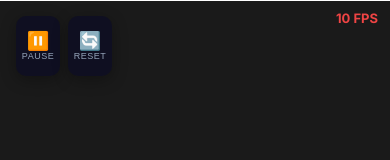
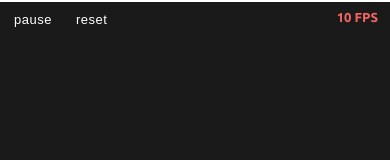
Before and after one commit to bjsmithxyz/Colony, a plain HTML site: page index.html in a window 390 px wide. Drawn offline with Linux system fonts and the light colour scheme; animation ran at ten frames a second.

Commit message:
UI: Simplify look — pixel background, Ubuntu font bundled, minimalist controls, pixel spinner, FPS color mapping

```diff
--- a/index.html
+++ b/index.html
@@ -5,12 +5,14 @@
     <meta name="viewport" content="width=device-width, initial-scale=1.0">
     <title>Colony</title>
     <link rel="stylesheet" href="styles.css">
-    <link rel="preconnect" href="https://fonts.googleapis.com">
-    <link rel="preconnect" href="https://fonts.gstatic.com" crossorigin>
-    <link href="https://fonts.googleapis.com/css2?family=Inter:wght@300;400;500;600;700&display=swap" rel="stylesheet">
-    <script src="js/EnhancedUI.js"></script>
+    <!-- Ubuntu font bundled locally via @font-face in styles.css -->
+    <link rel="preload" href="/assets/fonts/ubuntu-300.woff2" as="font" type="font/woff2" crossorigin>
+    <link rel="preload" href="/assets/fonts/ubuntu-400.woff2" as="font" type="font/woff2" crossorigin>
+    <link rel="preload" href="/assets/fonts/ubuntu-500.woff2" as="font" type="font/woff2" crossorigin>
+    <link rel="preload" href="/assets/fonts/ubuntu-700.woff2" as="font" type="font/woff2" crossorigin>
 </head>
 <body>
+    <canvas id="bgPixels" aria-hidden="true"></canvas>
     <!-- Loading Screen -->
     <div id="loadingScreen" class="loading-screen">
         <div class="loading-content">
@@ -30,15 +32,9 @@
                 <canvas id="simulationCanvas"></canvas>
                 <div class="canvas-overlay">
                     <div class="quick-actions">
-                    <button class="quick-action-btn" id="pausePlayBtn" title="Pause/Play">
-                        <span class="btn-icon">⏸️</span>
-                        <span class="btn-label">Pause</span>
-                    </button>
-                    <button class="quick-action-btn" id="resetBtn" title="Reset Simulation">
-                        <span class="btn-icon">🔄</span>
-                        <span class="btn-label">Reset</span>
-                    </button>
-                </div>
+                        <button id="pausePlayBtn" class="sim-control-link" title="Pause/Play">pause</button>
+                        <button id="resetBtn" class="sim-control-link" title="Reset Simulation">reset</button>
+                    </div>
                 </div>
                 <!-- Attached to canvas container: FPS badge, overview stats, speed control -->
                 <div class="performance-indicator">
@@ -84,6 +80,8 @@
 
 
 
+    <script src="js/bgPixels.js"></script>
+    <script src="js/EnhancedUI.js"></script>
     <script src="js/main.js" type="module"></script>
 </body>
 </html>
--- a/js/EnhancedUI.js
+++ b/js/EnhancedUI.js
@@ -195,8 +195,17 @@ class EnhancedUI {
     hideLoadingScreen() {
         const loadingScreen = document.getElementById('loadingScreen');
         if (loadingScreen) {
+            // stop progress animation if running
+            if (this._loadingInterval) {
+                clearInterval(this._loadingInterval);
+                this._loadingInterval = null;
+            }
             setTimeout(() => {
                 loadingScreen.classList.add('hidden');
+                // ensure it's removed from layout after transition
+                setTimeout(() => {
+                    loadingScreen.style.display = 'none';
+                }, 600);
             }, 500);
         }
     }
@@ -207,13 +216,14 @@ class EnhancedUI {
     animateProgressBar() {
         const progressBar = document.getElementById('loadingProgressBar');
         if (!progressBar) return;
-
         let progress = 0;
-        const interval = setInterval(() => {
+        // store interval id so it can be cleared when hiding the screen
+        this._loadingInterval = setInterval(() => {
             progress += Math.random() * 15 + 5;
             if (progress >= 100) {
                 progress = 100;
-                clearInterval(interval);
+                clearInterval(this._loadingInterval);
+                this._loadingInterval = null;
             }
             progressBar.style.width = `${progress}%`;
         }, 100);
--- a/js/SimulationRenderer.js
+++ b/js/SimulationRenderer.js
@@ -201,18 +201,18 @@ export class SimulationRenderer {
         if (!fpsIndicator) return;
 
         fpsIndicator.textContent = `${this.fps} FPS`;
-
-        // Update color based on performance
-        if (this.fps < 30) {
-            fpsIndicator.style.color = '#ef4444';
-            fpsIndicator.style.borderColor = 'rgba(239, 68, 68, 0.3)';
-        } else if (this.fps < 50) {
-            fpsIndicator.style.color = '#f59e0b';
-            fpsIndicator.style.borderColor = 'rgba(245, 158, 11, 0.3)';
-        } else {
-            fpsIndicator.style.color = '#10b981';
-            fpsIndicator.style.borderColor = 'rgba(16, 185, 129, 0.3)';
-        }
+        // Map fps to a value between 0 (bad) and 1 (good) using 60 as target
+        const clamped = Math.max(0, Math.min(1, this.fps / 60));
+        // Interpolate between red (#ef4444) at 0 and white (#ffffff) at 1
+        const lerp = (a, b, t) => Math.round(a + (b - a) * t);
+        const hexToRgb = (hex) => hex.replace('#','').match(/.{2}/g).map(h => parseInt(h,16));
+        const rgbToHex = (r,g,b) => '#' + [r,g,b].map(v => v.toString(16).padStart(2,'0')).join('');
+        const redRgb = hexToRgb('ef4444');
+        const whiteRgb = hexToRgb('ffffff');
+        const r = lerp(redRgb[0], whiteRgb[0], clamped);
+        const g = lerp(redRgb[1], whiteRgb[1], clamped);
+        const b = lerp(redRgb[2], whiteRgb[2], clamped);
+        fpsIndicator.style.color = rgbToHex(r,g,b);
     }
 
     updatePerformanceMetrics() {
--- /dev/null
+++ b/js/bgPixels.js
@@ -0,0 +1,66 @@
+// Background pixel splatter generator
+(function(){
+    const canvas = document.getElementById('bgPixels');
+    if (!canvas) return;
+    const ctx = canvas.getContext('2d');
+
+    function resize() {
+        const dpr = window.devicePixelRatio || 1;
+        canvas.width = Math.floor(window.innerWidth * dpr);
+        canvas.height = Math.floor(window.innerHeight * dpr);
+        canvas.style.width = window.innerWidth + 'px';
+        canvas.style.height = window.innerHeight + 'px';
+        ctx.scale(dpr, dpr);
+        drawPixels();
+    }
+
+    function drawPixels() {
+        // Clear
+        ctx.clearRect(0,0,canvas.width, canvas.height);
+
+        const w = window.innerWidth;
+        const h = window.innerHeight;
+
+        // base grey background
+        ctx.fillStyle = '#141414';
+        ctx.fillRect(0,0,w,h);
+
+        // Draw random pixel splatters
+        const density = Math.max(0.0006, Math.min(0.002, (w*h) / (1024*1024) * 0.001));
+        const count = Math.floor(w * h * density);
+
+        for (let i=0;i<count;i++){
+            const x = Math.floor(Math.random()*w);
+            const y = Math.floor(Math.random()*h);
+            const size = Math.random() < 0.9 ? 1 : (Math.random()*3|0) + 1; // mostly 1px, some larger
+            const shade = Math.floor(30 + Math.random() * 70); // grey shades
+            ctx.fillStyle = `rgb(${shade},${shade},${shade})`;
+            ctx.fillRect(x, y, size, size);
+        }
+    }
+
+    // Redraw on resize with debounce
+    let resizeTimeout;
+    window.addEventListener('resize', ()=>{
+        clearTimeout(resizeTimeout);
+        resizeTimeout = setTimeout(resize, 120);
+    });
+
+    // Initial draw
+    resize();
+
+    // Optional: animate subtle flicker by occasionally redrawing some pixels
+    setInterval(()=>{
+        // randomly tweak a few pixels to add life
+        const w = window.innerWidth;
+        const h = window.innerHeight;
+        for (let i=0;i<200;i++){
+            const x = Math.floor(Math.random()*w);
+            const y = Math.floor(Math.random()*h);
+            const shade = Math.floor(20 + Math.random() * 80);
+            ctx.fillStyle = `rgb(${shade},${shade},${shade})`;
+            ctx.fillRect(x,y,1,1);
+        }
+    }, 1200 + Math.random()*800);
+
+})();
--- a/js/main.js
+++ b/js/main.js
@@ -29,10 +29,22 @@ document.addEventListener('DOMContentLoaded', async () => {
 
         // Hide loading screen after a short delay
         setTimeout(() => {
-            if (window.enhancedUI) {
+            if (window.enhancedUI && typeof window.enhancedUI.hideLoadingScreen === 'function') {
                 window.enhancedUI.hideLoadingScreen();
+            } else {
+                const loadingScreen = document.getElementById('loadingScreen');
+                if (loadingScreen) loadingScreen.classList.add('hidden');
             }
         }, 1500);
+
+        // Forcefully remove the loading element after a short grace period as a fallback
+        setTimeout(() => {
+            const loadingScreen = document.getElementById('loadingScreen');
+            if (loadingScreen) {
+                loadingScreen.style.display = 'none';
+            }
+        }, 2500);
+        console.log('Loading screen hide forced (main.js)');
 
     } catch (error) {
         console.error('Failed to initialize simulation:', error);
--- a/styles.css
+++ b/styles.css
@@ -5,14 +5,61 @@
     box-sizing: border-box;
 }
 
+/* Enforce Ubuntu as the global font for all elements */
+html, body {
+    font-family: 'Ubuntu', ui-sans-serif, system-ui, -apple-system, 'Segoe UI', Roboto, 'Helvetica Neue', Arial, sans-serif;
+}
+
 body {
-    font-family: 'Inter', -apple-system, BlinkMacSystemFont, 'Segoe UI', Roboto, Oxygen, Ubuntu, Cantarell, sans-serif;
-    background: linear-gradient(135deg, #0f0f23 0%, #1a1a2e 50%, #16213e 100%);
-    color: #e2e8f0;
-    line-height: 1.6;
+    /* Prefer Ubuntu font (loaded via Google Fonts) then fall back */
+    font-family: 'Ubuntu', ui-sans-serif, system-ui, -apple-system, 'Segoe UI', Roboto, 'Helvetica Neue', Arial, sans-serif;
+    /* Pixel / stepped gradient from grey to black using repeating-linear-gradient */
+    background: repeating-linear-gradient(180deg,
+        #2d2d2d 0px,
+        #2d2d2d 2px,
+        #242424 2px,
+        #242424 4px,
+        #1a1a1a 4px,
+        #1a1a1a 6px,
+        #0f0f0f 6px,
+        #0f0f0f 8px
+    );
+    color: #ffffff; /* all text white by default */
+    line-height: 1.5;
     overflow: hidden;
     font-size: 14px;
 }
+
+/* Local Ubuntu font-face fallbacks (bundled WOFF2 files) */
+@font-face {
+    font-family: 'Ubuntu';
+    font-style: normal;
+    font-weight: 300;
+    font-display: swap;
+    src: url('assets/fonts/ubuntu-300.woff2') format('woff2');
+}
+@font-face {
+    font-family: 'Ubuntu';
+    font-style: normal;
+    font-weight: 400;
+    font-display: swap;
+    src: url('assets/fonts/ubuntu-400.woff2') format('woff2');
+}
+@font-face {
+    font-family: 'Ubuntu';
+    font-style: normal;
+    font-weight: 500;
+    font-display: swap;
+    src: url('assets/fonts/ubuntu-500.woff2') format('woff2');
+}
+@font-face {
+    font-family: 'Ubuntu';
+    font-style: normal;
+    font-weight: 700;
+    font-display: swap;
+    src: url('assets/fonts/ubuntu-700.woff2') format('woff2');
+}
+
 
 /* ===== LOADING SCREEN ===== */
 .loading-screen {
@@ -21,7 +68,8 @@ body {
     left: 0;
     width: 100vw;
     height: 100vh;
-    background: linear-gradient(135deg, #0f0f23 0%, #1a1a2e 50%, #16213e 100%);
+    /* use a subtle dark overlay so the bg pixel canvas shows through */
+    background: rgba(0,0,0,0.6);
     display: flex;
     align-items: center;
     justify-content: center;
@@ -37,16 +85,17 @@ body {
 .loading-content {
     text-align: center;
     max-width: 400px;
+    font-family: 'Ubuntu', ui-sans-serif, system-ui, -apple-system, 'Segoe UI', Roboto, 'Helvetica Neue', Arial, sans-serif;
 }
 
 .loading-spinner {
-    width: 48px;
-    height: 48px;
-    border: 3px solid rgba(79, 172, 254, 0.2);
-    border-top: 3px solid #4facfe;
-    border-radius: 50%;
-    animation: spin 1s linear infinite;
-    margin: 0 auto 24px;
+    width: 36px;
+    height: 36px;
+    position: relative;
+    margin: 0 auto 20px;
+    image-rendering: pixelated;
+    /* rotate in discrete steps for pixelated feel */
+    animation: spin 900ms steps(4) infinite;
 }
 
 @keyframes spin {
@@ -54,29 +103,48 @@ body {
     100% { transform: rotate(360deg); }
 }
 
+/* Build a 3x3 pixel block using a pseudo element */
+.loading-spinner::before {
+    content: '';
+    position: absolute;
+    left: 50%;
+    top: 50%;
+    /* single pixel size and offset grid */
+    width: 6px;
+    height: 6px;
+    background: rgba(255,255,255,0.95);
+    /* place the top-left of the pixel-grid slightly offset so box-shadows create a 3x3 block */
+    transform: translate(-9px, -9px);
+    /* create a 3x3 block via box-shadow (columns: 0,8,16 ; rows: 0,8,16) */
+    box-shadow:
+        8px 0 rgba(255,255,255,0.95), 16px 0 rgba(255,255,255,0.95),
+        0 8px rgba(255,255,255,0.95), 8px 8px rgba(255,255,255,0.95), 16px 8px rgba(255,255,255,0.95),
+        0 16px rgba(255,255,255,0.95), 8px 16px rgba(255,255,255,0.95), 16px 16px rgba(255,255,255,0.95);
+}
+
 .loading-content h2 {
     font-size: 24px;
     font-weight: 600;
     margin-bottom: 8px;
-    color: #f8fafc;
+    color: #ffffff;
 }
 
 .loading-content p {
-    color: #94a3b8;
+    color: #e6edf3;
     margin-bottom: 24px;
 }
 
 .loading-progress {
     width: 100%;
     height: 4px;
-    background: rgba(79, 172, 254, 0.2);
+    background: rgba(255,255,255,0.04);
     border-radius: 2px;
     overflow: hidden;
 }
 
 .loading-progress-bar {
     height: 100%;
-    background: linear-gradient(90deg, #4facfe 0%, #00f2fe 100%);
+    background: linear-gradient(90deg, rgba(255,255,255,0.95) 0%, rgba(255,255,255,0.7) 100%);
     border-radius: 2px;
     width: 0%;
     transition: width 0.3s ease;
@@ -102,16 +170,34 @@ body {
     display: flex;
     align-items: center;
     justify-content: center;
-    background: radial-gradient(circle at 30% 40%, rgba(79, 172, 254, 0.05) 0%, transparent 50%);
+    background: transparent;
+}
+
+/* Background pixel canvas sits behind all content */
+#bgPixels {
+    position: fixed;
+    inset: 0;
+    width: 100%;
+    height: 100%;
+    z-index: 0;
+    pointer-events: none;
+    image-rendering: pixelated;
+    image-rendering: crisp-edges;
+}
+
+/* Ensure app content sits above the background canvas */
+.app-container, .main-content, .canvas-container, #simulationCanvas, .canvas-overlay {
+    position: relative;
+    z-index: 1;
 }
 
 #simulationCanvas {
-    border: 1px solid rgba(255, 255, 255, 0.9);
+    border: 2px solid rgba(255, 255, 255, 1);
+    image-rendering: pixelated;
     border-radius: 0; /* square corners */
-    background: #0a0a1a;
-    /* box-shadow: 0 8px 32px rgba(0, 0, 0, 0.4); */
-    cursor: crosshair; /* default if no class is present */
-    transition: all 0.2s ease;
+    background: #000000;
+    cursor: crosshair;
+    transition: all 0.08s linear;
 }
 
 /* Cursor states applied via JS classes */
@@ -130,75 +216,54 @@ body {
 
 .canvas-overlay {
     position: absolute;
-    top: 16px;
-    left: 16px;
-    right: 16px;
+    top: 8px;
+    left: 8px;
     display: flex;
-    justify-content: space-between;
+    align-items: center;
+    gap: 12px;
     pointer-events: none;
 }
 
 .quick-actions {
     display: flex;
-    gap: 8px;
+    gap: 12px;
     pointer-events: auto;
 }
 
-.quick-action-btn {
-    width: 44px;
-    height: 60px; /* Increased height to accommodate label */
-    border-radius: 10px;
+/* New minimalist text links for pause/reset */
+.sim-control-link {
+    color: #ffffff;
+    background: transparent;
     border: none;
-    background: rgba(15, 15, 35, 0.9);
-    backdrop-filter: blur(10px);
-    color: #4facfe;
+    padding: 4px 6px;
+    font-size: 13px;
     cursor: pointer;
-    display: flex;
-    flex-direction: column;
-    align-items: center;
-    justify-content: center;
-    gap: 2px;
-    padding: 4px;
-    font-size: 18px;
-    transition: all 0.2s ease;
-    box-shadow: 0 4px 16px rgba(0, 0, 0, 0.3);
+    text-transform: lowercase;
+    letter-spacing: 0.5px;
+    pointer-events: auto;
 }
 
-.quick-action-btn .btn-icon {
-    font-size: 18px;
-    line-height: 1;
-}
-
-.quick-action-btn .btn-label {
-    font-size: 9px;
-    font-weight: 500;
-    text-transform: uppercase;
-    letter-spacing: 0.5px;
-    line-height: 1;
-    color: #94a3b8;
-}
-
-.quick-action-btn:hover {
-    background: rgba(79, 172, 254, 0.2);
-    transform: translateY(-2px);
-    box-shadow: 0 6px 20px rgba(79, 172, 254, 0.2);
+.sim-control-link:hover {
+    color: #ffffff;
+    text-decoration: underline;
 }
 
 .performance-indicator {
-    pointer-events: auto;
+    pointer-events: none;
 }
 
 .fps-badge {
     background: transparent;
-    color: #4facfe; /* same accent color used in stats */
+    color: #ffffff; /* start white, JS will change to red when low */
     padding: 0;
     border-radius: 0;
     font-weight: 700;
-    font-size: 13px; /* match overview stats */
+    font-size: 13px;
     border: none;
     box-shadow: none;
     z-index: 2000;
     pointer-events: none;
+    font-family: 'Ubuntu', ui-sans-serif, system-ui, -apple-system, 'Segoe UI', Roboto, 'Helvetica Neue', Arial, sans-serif;
 }
 
 /* Overview stats simple list positioned top-right outside canvas */
@@ -206,19 +271,20 @@ body {
     position: fixed; /* will be adjusted via JS */
     width: 200px;
     background: transparent;
-    color: #e2e8f0;
+    color: #ffffff;
     pointer-events: none;
     text-align: left;
     font-size: 13px;
     z-index: 2000;
+    font-family: 'Ubuntu', ui-sans-serif, system-ui, -apple-system, 'Segoe UI', Roboto, 'Helvetica Neue', Arial, sans-serif;
 }
 .overview-stats .overview-line {
     margin-bottom: 6px;
-    color: #94a3b8;
+    color: #ffffff;
     font-size: 13px;
 }
 .overview-stats .overview-line span {
-    color: #4facfe;
+    color: #ffffff;
     font-weight: 700;
 }
 
@@ -229,11 +295,12 @@ body {
     gap: 12px;
     align-items: center;
     pointer-events: auto;
-    background: rgba(15,15,35,0.6);
-    padding: 8px 12px;
-    border-radius: 12px;
-    border: 1px solid rgba(79, 172, 254, 0.08);
+    background: rgba(0,0,0,0.6);
+    padding: 6px 8px;
+    border-radius: 6px;
+    border: 1px solid rgba(255,255,255,0.04);
     z-index: 2000;
+    font-family: 'Ubuntu', ui-sans-serif, system-ui, -apple-system, 'Segoe UI', Roboto, 'Helvetica Neue', Arial, sans-serif;
 }
 
 /* ===== CONTROL PANEL ===== */
@@ -287,7 +354,7 @@ body {
     gap: 8px;
     font-size: 16px;
     font-weight: 600;
-    color: #f8fafc;
+    color: #ffffff;
     margin: 0;
 }
 
@@ -296,7 +363,7 @@ body {
 }
 
 .collapse-icon {
-    color: #94a3b8;
+    color: #cbd5e1;
     transition: transform 0.3s ease;
     font-size: 14px;
 }
@@ -322,7 +389,7 @@ body {
 
 /* ===== INSTRUCTIONS CARD ===== */
 .instruction-text {
-    color: #94a3b8;
+    color: #cbd5e1;
     margin-bottom: 8px;
     font-size: 13px;
 }
@@ -356,7 +423,7 @@ body {
 .control-label {
     display: block;
     font-weight: 500;
-    color: #e2e8f0;
+    color: #ffffff;
     margin-bottom: 8px;
     font-size: 13px;
 }
@@ -406,7 +473,7 @@ body {
 
 .speed-display {
     font-weight: 600;
-    color: #4facfe;
+    color: #ffffff;
     min-width: 48px;
     text-align: center;
     font-size: 14px;
@@ -424,12 +491,12 @@ body {
     gap: 10px;
     cursor: pointer;
     font-size: 13px;
-    color: #e2e8f0;
+    color: #ffffff;
     transition: color 0.2s ease;
 }
 
 .checkbox-label:hover {
-    color: #4facfe;
+    color: #ffffff;
 }
 
 .checkbox-label input[type="checkbox"] { display:none; }
@@ -437,7 +504,7 @@ body {
 .checkbox-custom {
     width: 18px;
     height: 18px;
-    border: 2px solid rgba(79, 172, 254, 0.4);
+    border: 2px solid rgba(255,255,255,0.12);
     border-radius: 4px;
     background: transparent;
     position: relative;
@@ -446,8 +513,8 @@ body {
 }
 
 .checkbox-label input[type="checkbox"]:checked + .checkbox-custom {
-    background: #4facfe;
-    border-color: #4facfe;
+    background: #ffffff;
+    border-color: #ffffff;
 }
 
 .checkbox-label input[type="checkbox"]:checked + .checkbox-custom::after {
@@ -456,7 +523,7 @@ body {
     top: 50%;
     left: 50%;
     transform: translate(-50%, -50%);
-    color: white;
+    color: #000000;
     font-size: 12px;
     font-weight: bold;
 }
@@ -480,9 +547,9 @@ body {
 }
 
 .primary-btn {
-    background: linear-gradient(135deg, #4facfe 0%, #00f2fe 100%);
+    background: rgba(255,255,255,0.12);
     color: white;
-    box-shadow: 0 4px 16px rgba(79, 172, 254, 0.3);
+    box-shadow: 0 4px 12px rgba(0,0,0,0.4);
 }
 
 .primary-btn:hover:not(:disabled) {
@@ -498,9 +565,9 @@ body {
 }
 
 .secondary-btn {
-    background: rgba(79, 172, 254, 0.1);
-    color: #4facfe;
-    border: 1px solid rgba(79, 172, 254, 0.3);
+    background: rgba(255,255,255,0.02);
+    color: #ffffff;
+    border: 1px solid rgba(255,255,255,0.04);
 }
 
 .secondary-btn:hover {
@@ -516,9 +583,9 @@ body {
 /* ===== CONTEXT MENU ===== */
 .context-menu {
     position: absolute;
-    background: rgba(15, 15, 35, 0.95);
-    backdrop-filter: blur(10px);
-    border: 1px solid rgba(79, 172, 254, 0.3);
+    background: rgba(0,0,0,0.9);
+    backdrop-filter: none;
+    border: 1px solid rgba(255,255,255,0.06);
     border-radius: 8px;
     padding: 8px;
     min-width: 200px;
@@ -529,8 +596,8 @@ body {
 .context-menu-header {
     padding: 8px 12px;
     font-weight: 600;
-    color: #e2e8f0;
-    border-bottom: 1px solid rgba(79, 172, 254, 0.2);
+    color: #ffffff;
+    border-bottom: 1px solid rgba(255,255,255,0.04);
     margin-bottom: 8px;
     font-size: 13px;
 }
@@ -543,7 +610,7 @@ body {
     padding: 8px 12px;
     background: none;
     border: none;
-    color: #e2e8f0;
+    color: #ffffff;
     text-align: left;
     cursor: pointer;
     border-radius: 4px;
@@ -552,8 +619,8 @@ body {
 }
 
 .context-menu-item:hover {
-    background: rgba(79, 172, 254, 0.2);
-    color: #4facfe;
+    background: rgba(255,255,255,0.04);
+    color: #ffffff;
 }
 
 .context-icon {
@@ -570,13 +637,13 @@ body {
 /* ===== TOOLTIP ===== */
 .tooltip {
     position: absolute;
-    background: rgba(15, 15, 35, 0.95);
-    backdrop-filter: blur(10px);
-    color: #e2e8f0;
+    background: rgba(0,0,0,0.9);
+    backdrop-filter: none;
+    color: #ffffff;
     padding: 8px 12px;
     border-radius: 6px;
     font-size: 12px;
-    border: 1px solid rgba(79, 172, 254, 0.3);
+    border: 1px solid rgba(255,255,255,0.04);
     box-shadow: 0 4px 16px rgba(0, 0, 0, 0.3);
     z-index: 1001;
     pointer-events: none;
```
Also changed, not shown: js/SimulationEventHandler.js (+7 -2 lines), assets/fonts/ubuntu-300.woff2 (added), assets/fonts/ubuntu-400.woff2 (added), assets/fonts/ubuntu-500.woff2 (added), assets/fonts/ubuntu-700.woff2 (added).
